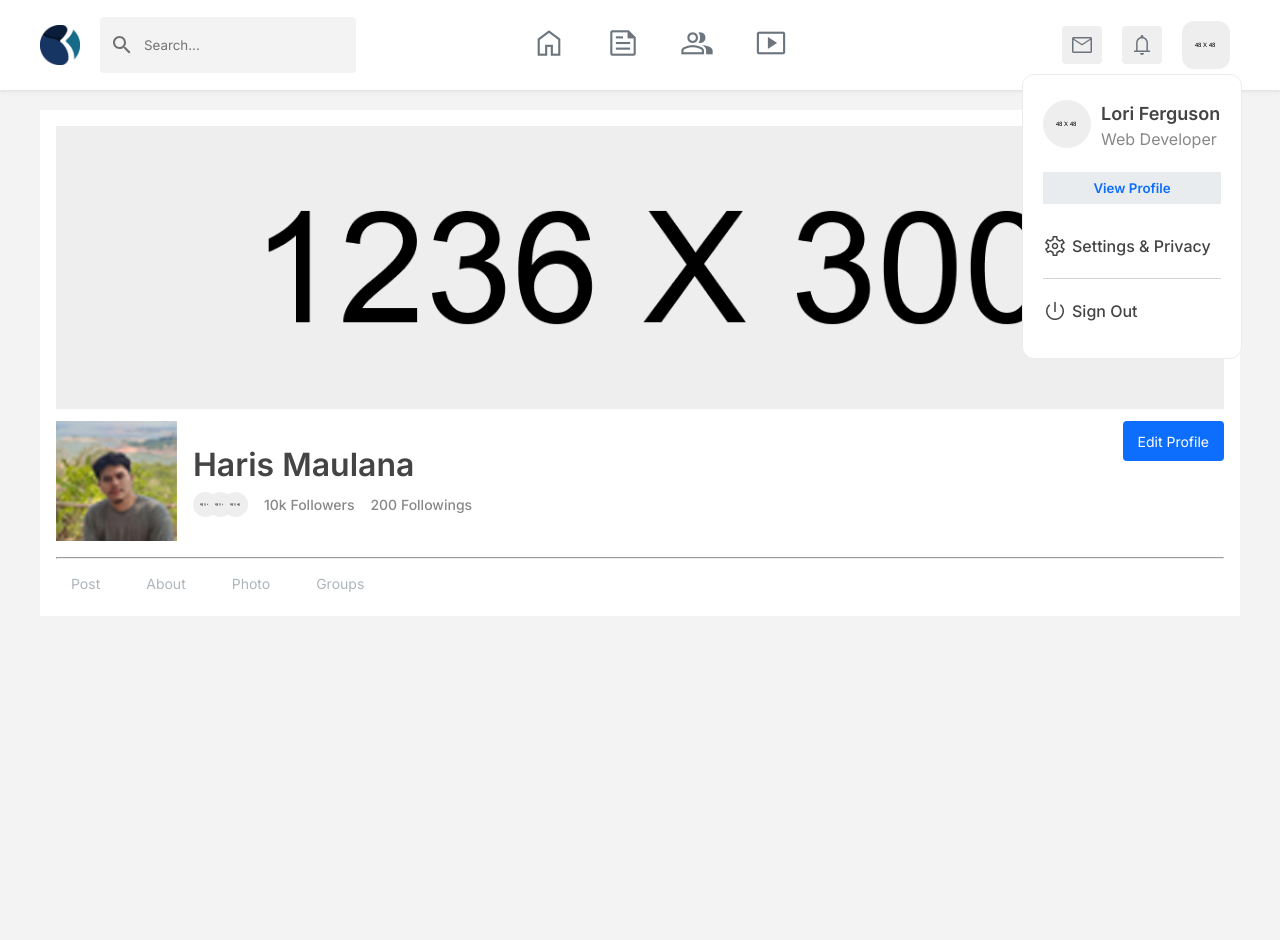
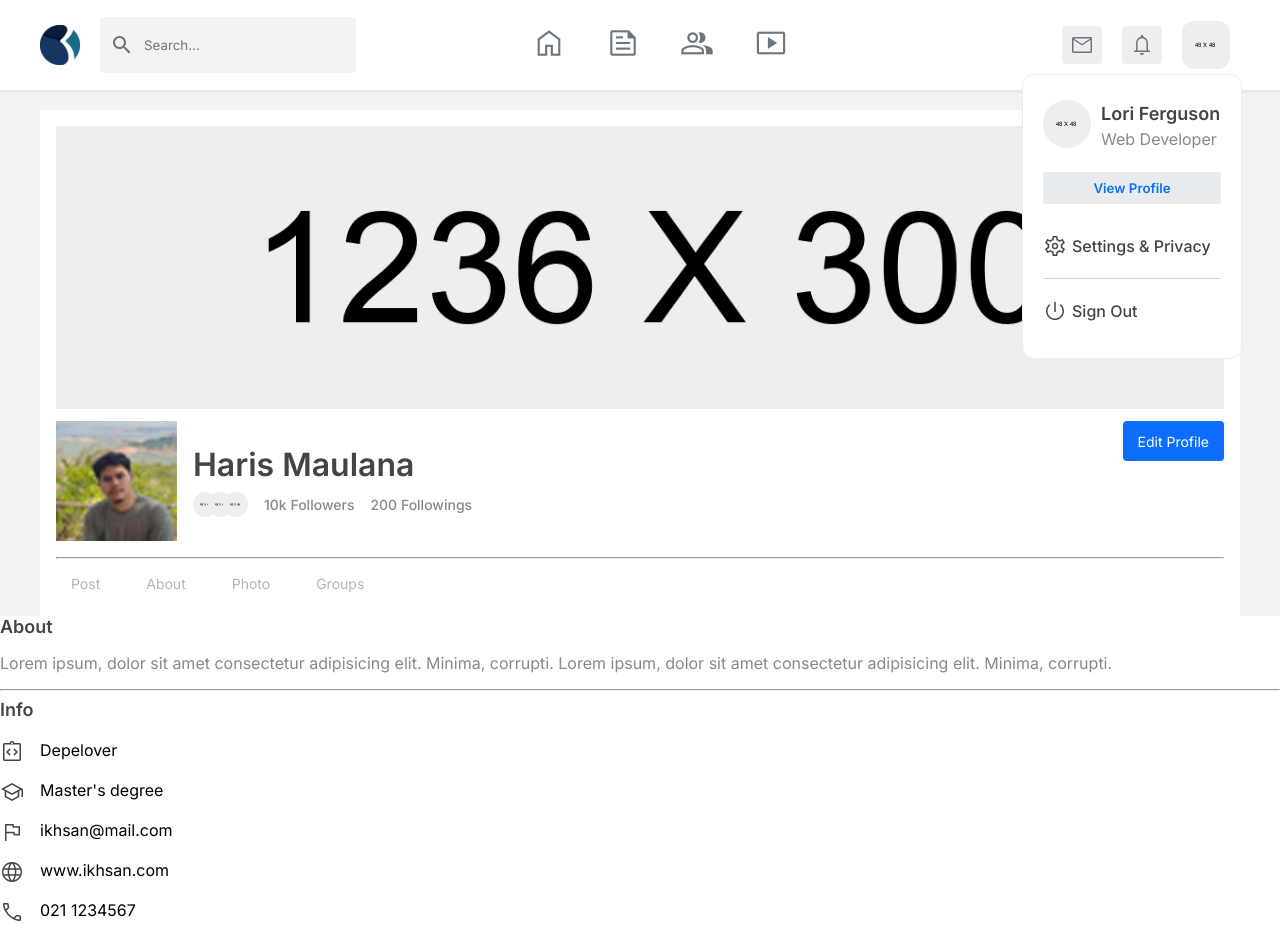
Before and after one commit to Haris-mlna/andaru-partners, a React (Create React App) app: page /profile in a window 1280 px wide. Shown: the top 940 px of the page. Before the commit the page ends 800 px from the top, so only its background shows below. Built offline with nearby package versions, Linux system fonts and the light colour scheme.

Commit message:
update profile page lagi

```diff
--- a/src/components/Atom/text/text.module.css
+++ b/src/components/Atom/text/text.module.css
@@ -50,7 +50,7 @@
     font-size: 18px;
     font-weight: 600;
     color: var( --heading-1st-color);
-    font-family: inter;
+    font-family: inter;margin: 0;
 }
 
 .spanTag{
--- a/src/pages/profile/about.jsx
+++ b/src/pages/profile/about.jsx
@@ -1,10 +1,23 @@
+import { H6tag, Ptag16 } from '../../components/Atom/text/text'
 import styles from './about.module.css'
+import {infoProfilee} from '../../../src/data/layout'
 
 const About = () => {
     return(
         <div className={styles.about}>
+            <H6tag text={'About'}/>
+            <Ptag16 text={'Lorem ipsum, dolor sit amet consectetur adipisicing elit. Minima, corrupti. Lorem ipsum, dolor sit amet consectetur adipisicing elit. Minima, corrupti.'}/>
+            <hr />
+            <H6tag text={'Info'}/>
+            <br />
+            {infoProfilee.icons.map((x, index) => (
+              <div className={styles.info_Profile_map} key={index}>
+                <i className={x.className}>{x.title}</i>
+                <span className="nameofinfo">{x.name}</span>
+              </div>
+            ))}
+        </div>
 
-        </div>
     )
 }
 
--- a/src/pages/profile/about.module.css
+++ b/src/pages/profile/about.module.css
@@ -0,0 +1,9 @@
+.about{
+    background-color: var(--bs-white);
+}
+
+.info_Profile_map{
+    display: flex;
+    gap: 1rem;
+    margin-bottom: 1rem;
+}
--- a/src/pages/profile/profile.jsx
+++ b/src/pages/profile/profile.jsx
@@ -7,7 +7,7 @@ import styles from "./profile.module.css";
 import haris from "../../assets/images/harispp.png";
 import { H4tag, Span14 } from "../../components/Atom/text/text";
 import { ButtonPrimary } from "../../components/Atom/button/button";
-import { IconsFA } from "../../components/Atom/icons/icons";
+import About from "./about";
 
 const Profile = () => {
   return (
@@ -49,6 +49,7 @@ const Profile = () => {
         <div className={styles.profileLeft}></div>
         <div className={styles.profileMid}></div>
         <div className={styles.profileRight}></div>
+        <About/>
       </div>
     </div>
   );
--- a/src/pages/profile/profile.module.css
+++ b/src/pages/profile/profile.module.css
@@ -35,7 +35,7 @@
 
 .buttonEditProfile {
   display: flex;
-  justify-content: end;
+  justify-content: flex-end;
   flex: 1;
 }
 
```
